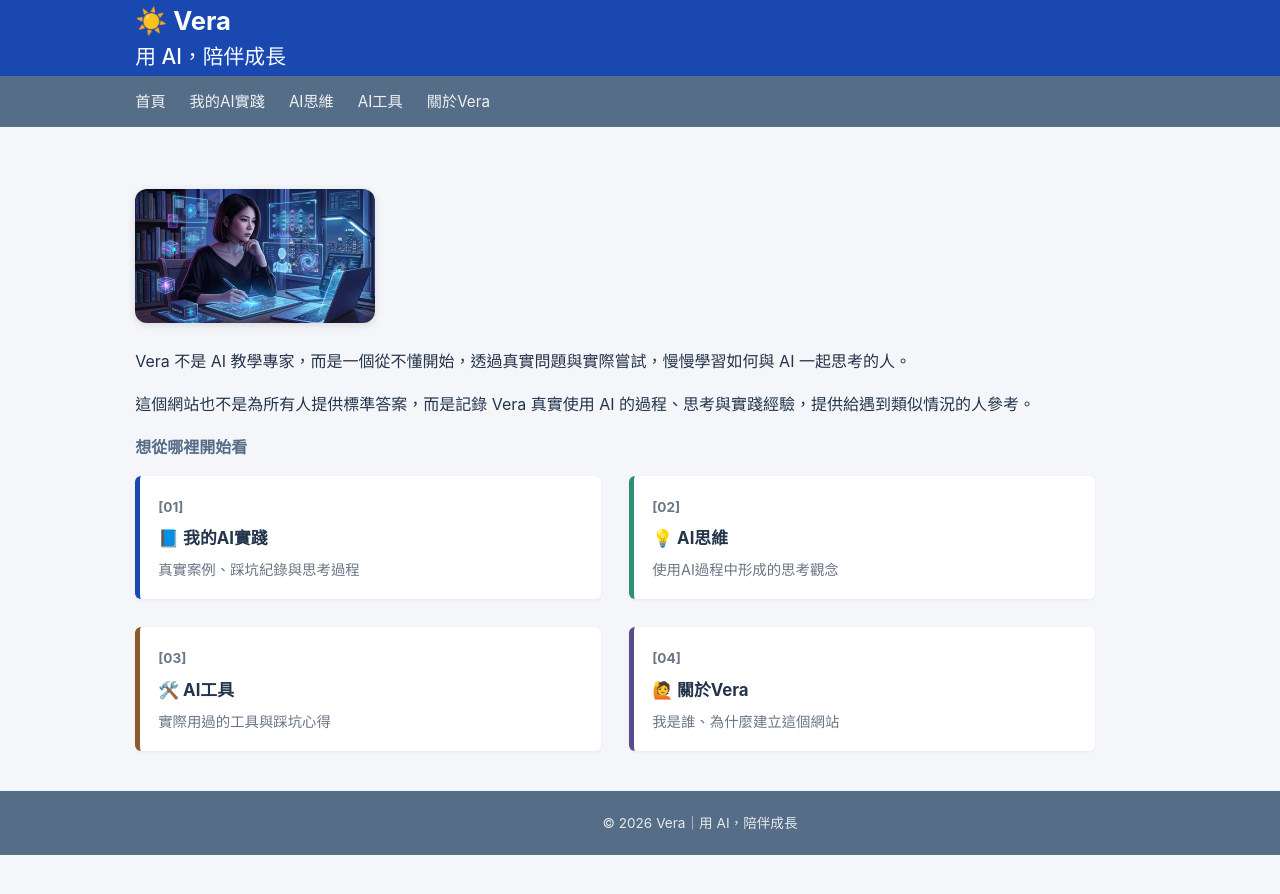
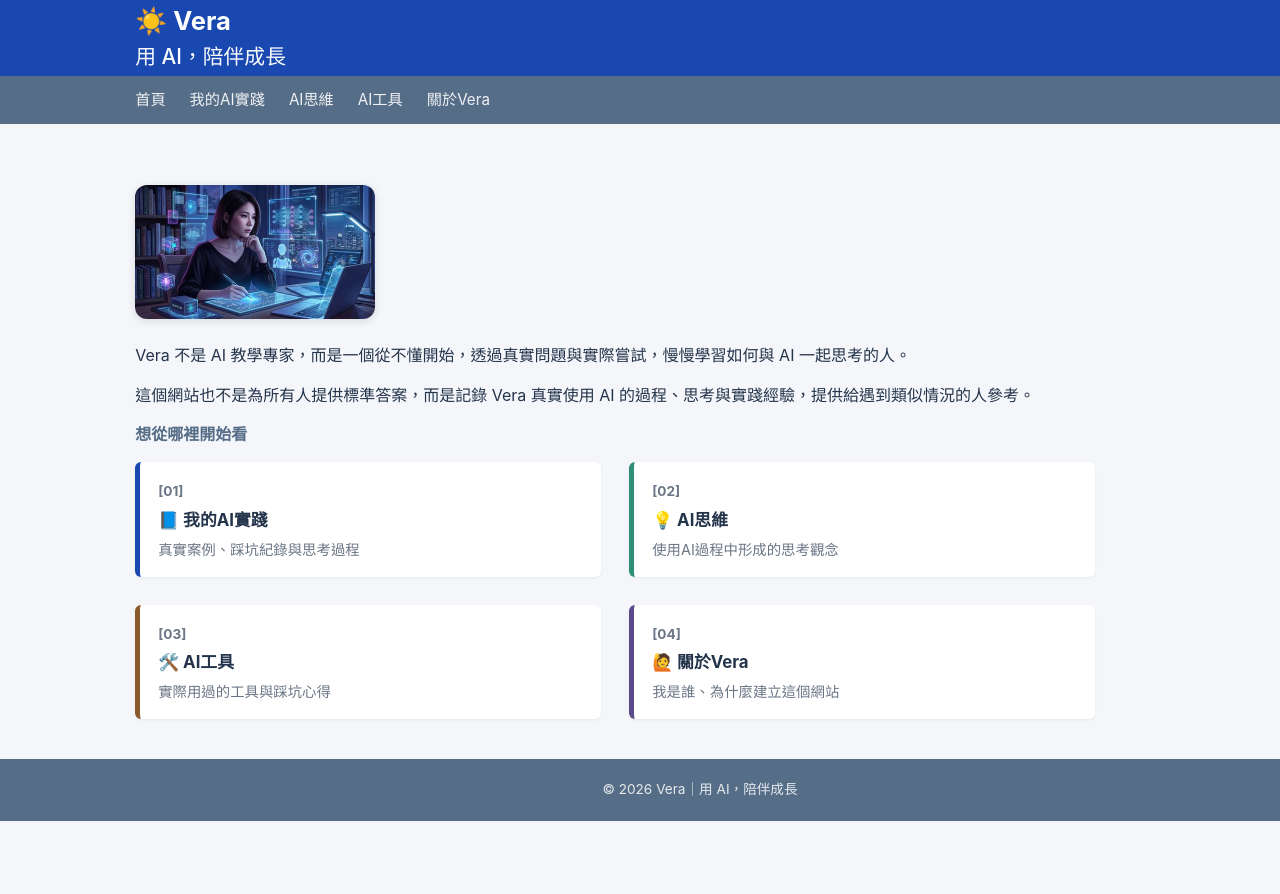
Before and after one commit to Vera-With-AI/Vera-With-AI.github.io, a Jekyll site: the page built from index.md, in a window 1280 px wide. Shown: the top 894 px of the page. Built offline with Jekyll 4.4.1, drawn with Linux system fonts in a browser that asks for light colours.

Commit message:
調整手機版間距：導覽列換行間距、段落行距、首頁卡片間距
Co-Authored-By: Claude Sonnet 5 <noreply@anthropic.com>

```diff
--- a/_config.yml
+++ b/_config.yml
@@ -11,7 +11,7 @@ collections:
 
 markdown: kramdown
 
-css_version: 13
+css_version: 14
 
 exclude:
   - _templates
--- a/assets/css/style.css
+++ b/assets/css/style.css
@@ -18,7 +18,7 @@ body {
   background: var(--bg);
   color: var(--text);
   font-family: "Noto Sans TC", "Microsoft JhengHei", "PingFang TC", -apple-system, sans-serif;
-  line-height: 1.8;
+  line-height: 1.6;
 }
 
 .container {
@@ -58,7 +58,7 @@ body {
 }
 .subnav-inner {
   display: flex;
-  gap: 24px;
+  gap: 8px 24px;
   flex-wrap: wrap;
   padding: 12px 24px;
 }
@@ -110,7 +110,7 @@ main.container {
   max-width: 960px;
 }
 @media (max-width: 600px) {
-  .card-grid { grid-template-columns: 1fr; }
+  .card-grid { grid-template-columns: 1fr; gap: 16px; }
 }
 .entry-card {
   display: block;
```
